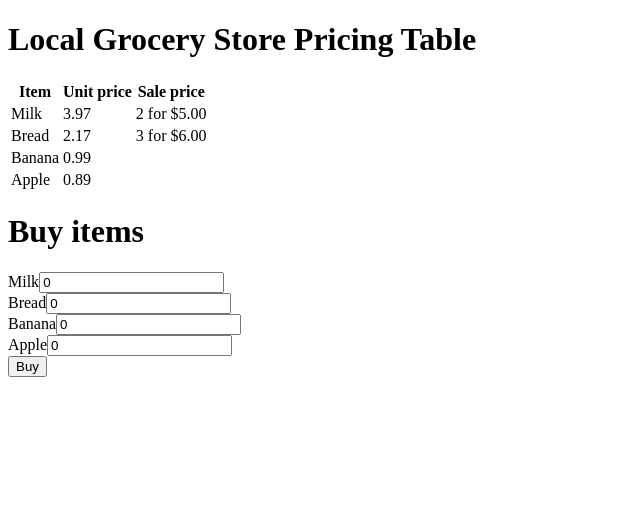
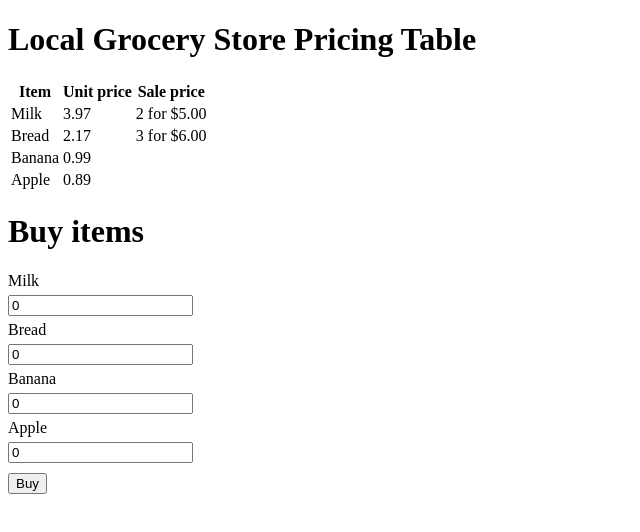
Before and after one commit to davidtissera/grocery_store_calculator, a React (Create React App) app: page / in a window 1280 px wide. Shown: the top 532 px of the page, without its empty margins (0-640 px from the left). Built offline with nearby package versions, Linux system fonts and the light colour scheme.

Commit message:
Introducing 'ProductsBuyer' component

```diff
--- a/src/App.tsx
+++ b/src/App.tsx
@@ -1,11 +1,12 @@
-import WeekGroceryPricesTable from "WeekGroceryPricesTable";
-import BuyItems from "./pages/BuyItems";
+import WeekGroceryPricesTable from "@core/components/WeekGroceryPricesTable";
+import ProductsBuyer from "./views/ProductsBuyer";
+import { products } from "shared/mocks";
 
 export default function App() {
   return (
     <>
       <WeekGroceryPricesTable />
-      <BuyItems />
+      <ProductsBuyer products={products} />
     </>
   );
 }
--- a/src/pages/BuyItems/components/ShoppingCart.tsx
+++ /dev/null
@@ -1,49 +0,0 @@
-import React from "react";
-import { IProduct } from "shared/mocks";
-
-export interface IShoppingCart {
-  productsToBuy: IProduct[];
-  handleSubmitValues: (formValues: Record<string, string>) => void;
-}
-
-export default function ShoppingCart(props: IShoppingCart) {
-  const { productsToBuy, handleSubmitValues } = props;
-
-  const handleSubmit: React.FormEventHandler<HTMLFormElement> = (event) => {
-    const elements = ((event as unknown) as any).target.elements;
-    event.preventDefault();
-
-    const formValues = Object.assign(
-      {},
-      ...productsToBuy.map((product) => {
-        return {
-          [product.name]: +elements[product.name].value
-        };
-      })
-    );
-
-    handleSubmitValues(formValues);
-  };
-
-  return (
-    <form name="shopping-cart-form" onSubmit={handleSubmit}>
-      {productsToBuy.map((product) => {
-        return (
-          <div key={product.name}>
-            <label htmlFor={product.name}>{product.name}</label>
-            <input
-              id={product.name}
-              name={product.name}
-              defaultValue={0}
-              type="number"
-              min={0}
-            />
-          </div>
-        );
-      })}
-      <button role="button" type="submit">
-        Buy
-      </button>
-    </form>
-  );
-}
--- /dev/null
+++ b/src/views/ProductsBuyer/components/ShoppingCart.tsx
@@ -0,0 +1,58 @@
+import React, { useState } from "react";
+import { IProduct } from "shared/mocks";
+
+export interface IShoppingCart {
+  productsToBuy: IProduct[];
+  handleBuyProducts: (formValues: Record<string, string>) => void;
+}
+
+export default function ShoppingCart(props: IShoppingCart) {
+  const [isSubmitting, setSubmitting] = useState(false);
+  const { productsToBuy, handleBuyProducts } = props;
+
+  const handleSubmit: React.FormEventHandler<HTMLFormElement> = (event) => {
+    setSubmitting(true);
+    const elements = ((event as unknown) as any).target.elements;
+    event.preventDefault();
+
+    const formValues = Object.assign(
+      {},
+      ...productsToBuy.map((product) => {
+        return {
+          [product.name]: +elements[product.name].value
+        };
+      })
+    );
+
+    setTimeout(() => {
+      handleBuyProducts(formValues);
+      setSubmitting(false);
+    }, 2000);
+  };
+
+  return (
+    <form name="shopping-cart-form" onSubmit={handleSubmit}>
+      {productsToBuy.map((product) => {
+        return (
+          <div key={product.name}>
+            <div style={{ margin: "5px 0" }}>
+              <label htmlFor={product.name}>{product.name}</label>
+            </div>
+            <div>
+              <input
+                id={product.name}
+                name={product.name}
+                defaultValue={0}
+                type="number"
+                min={0}
+              />
+            </div>
+          </div>
+        );
+      })}
+      <button role="button" type="submit" style={{ margin: "10px 0px" }}>
+        {isSubmitting ? "Your order is being processed..." : "Buy"}
+      </button>
+    </form>
+  );
+}
--- /dev/null
+++ b/src/views/ProductsBuyer/index.tsx
@@ -0,0 +1,24 @@
+import ShoppingCart from "./components/ShoppingCart";
+import { IProduct } from "shared/mocks";
+
+export interface IProductsBuyer {
+  products: IProduct[];
+}
+
+export default function ProductsBuyer(props: IProductsBuyer) {
+  const { products } = props;
+
+  const handleBuyProducts = (values) => {
+    console.log(values);
+  };
+
+  return (
+    <>
+      <h1>Buy items</h1>
+      <ShoppingCart
+        productsToBuy={products}
+        handleBuyProducts={handleBuyProducts}
+      />
+    </>
+  );
+}
```
Also changed, not shown: src/@core/components/index.tsx (+10 -1 lines), src/@core/components/WeekGroceryPricesTable.tsx (renamed from src/WeekGroceryPricesTable.tsx), 1 other file (tests, documents, lock files or other folders).
